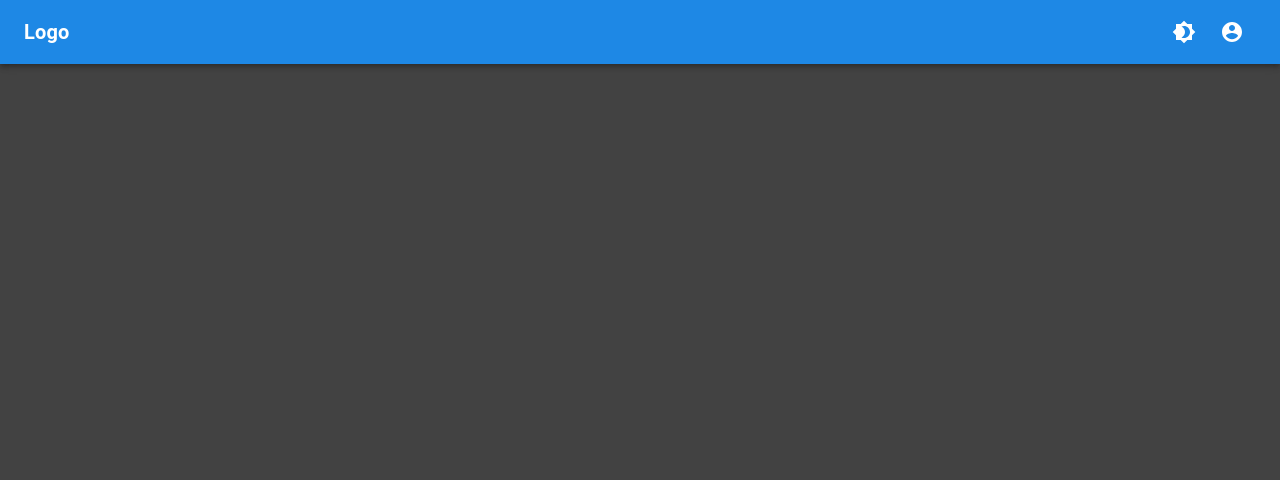
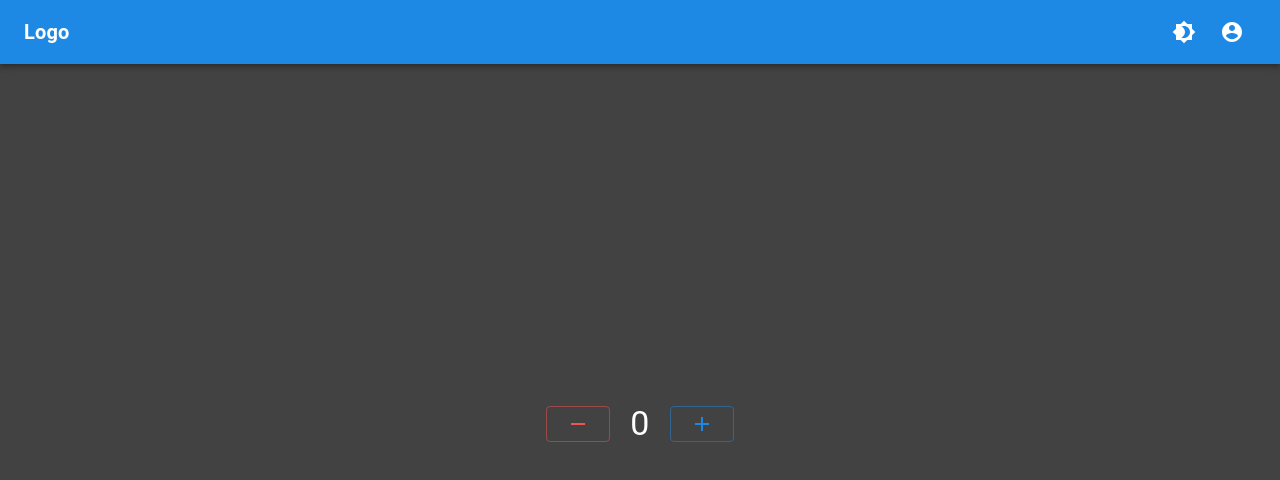
Before and after one commit to irondrondron/react-todo-app, a React (Create React App) app: page /counter in a window 1280 px wide. Shown: the top 480 px of the page. Built offline with nearby package versions, Linux system fonts and the light colour scheme.

Commit message:
counter component

```diff
--- a/src/App.jsx
+++ b/src/App.jsx
@@ -13,6 +13,7 @@ import Login from './components/Login';
 
 import ProtectedRoute from './components/ProtectedRoute';
 import StartPage from './components/StartPage';
+import Counter from './components/Counter';
 
 export default function App() {
 
@@ -42,6 +43,7 @@ export default function App() {
 
           <Route exact path="/register" component={Register} />
           <Route exact path="/login" component={Login} />
+          <Route exact path="/counter" component={Counter} />
           <ProtectedRoute path="/all" component={TodoList} />
 
         </Paper>
--- /dev/null
+++ b/src/components/Counter.jsx
@@ -0,0 +1,39 @@
+import React, { useState } from 'react';
+import { Button, Typography } from '@material-ui/core';
+import RemoveIcon from '@material-ui/icons/Remove';
+import AddIcon from '@material-ui/icons/Add';
+
+const Counter = () => {
+  const [count, setCount] = useState(0);
+
+  return (
+    <div
+      style={{
+        display: 'flex',
+        justifyContent: 'center',
+        alignItems: 'center',
+        height: '90vh',
+      }}
+    >
+      <Button
+        variant="outlined"
+        color="secondary"
+        onClick={() => setCount(count - 1)}
+      >
+        <RemoveIcon/>
+      </Button>
+      <Typography variant="h4" style={{padding:'20px'}}>
+        {count}
+      </Typography>
+      <Button
+        variant="outlined"
+        color="primary"
+        onClick={() => setCount(count + 1)}
+      >
+        <AddIcon/>
+      </Button>
+    </div>
+  );
+};
+
+export default Counter;
--- a/src/components/Header.jsx
+++ b/src/components/Header.jsx
@@ -38,6 +38,8 @@ const Header = ({ darkMode, setDarkMode }) => {
       </MenuItem>
       <MenuItem component={Link} to={'/register'} onClick={handleClose}>
         Register
+      </MenuItem><MenuItem component={Link} to={'/counter'} onClick={handleClose}>
+        Counter
       </MenuItem>
     </div>
   );
```
